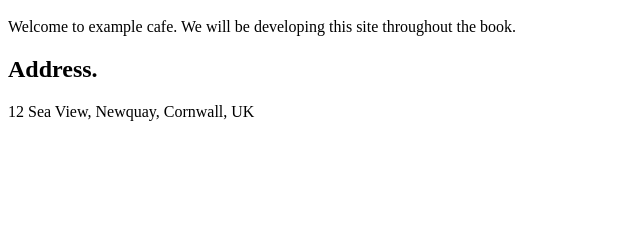
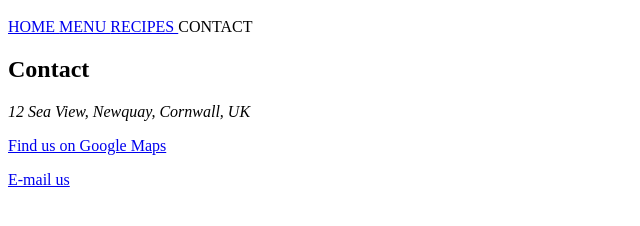
Before and after one commit to suxiaocheng/cafe_website, a plain HTML site: page contact.html in a window 1280 px wide. Shown: the part 48-274 px from the top of the page, without its empty margins (0-640 px from the left). Drawn offline with Linux system fonts and the light colour scheme.

Commit message:
fix some error

```diff
--- a/contact.html
+++ b/contact.html
@@ -4,9 +4,15 @@
 </head>
 <body>
 	<h1>EXAMPLE CAFE</h1>
-		<p> Welcome to example cafe. We will be developing this site
-		throughout the book.</p>
-	<h2>Address.</h2>
-		<p>12 Sea View, Newquay, Cornwall, UK</p>
+	<div>
+		<a href=index.html > HOME </a>
+		<a href=menu.html > MENU </a>
+		<a href=recipes.html > RECIPES </a>
+		CONTACT
+	</div>
+	<h2>Contact</h2>
+	<p><address>12 Sea View, Newquay, Cornwall, UK</address></p>
+	<p><a href="http://maps.google.com/maps?q=newquay">Find us on Google Maps </a> </p>
+	<a href="mailto:Xiaocheng.Su@desay-svautomotive.com">E-mail us</a>
 </body>
 </html>
```
Also changed, not shown: recipes.html (renamed from opening.html).
